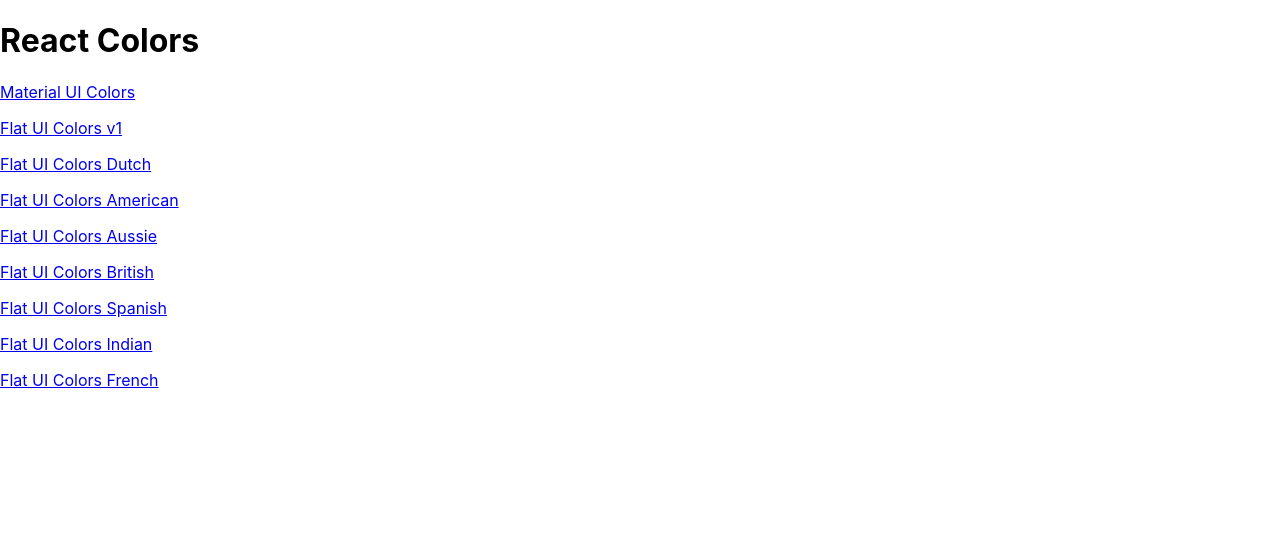
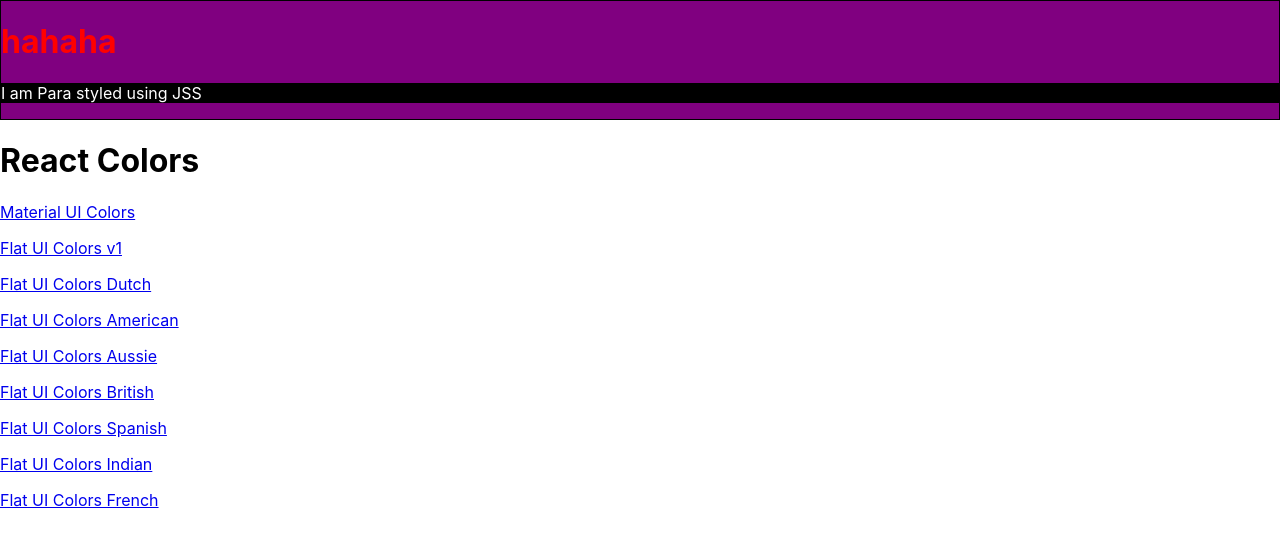
Before and after one commit to rakshith4able/massive-color-project, a React (Create React App) app: page / in a window 1280 px wide. Shown: the top 544 px of the page. Built offline with nearby package versions, Linux system fonts and the light colour scheme.

Commit message:
using css in js with withStyles()

```diff
--- a/package.json
+++ b/package.json
@@ -7,6 +7,7 @@
     "@emotion/styled": "^11.3.0",
     "@mui/icons-material": "^5.0.1",
     "@mui/material": "^5.0.2",
+    "@mui/styles": "^5.0.1",
     "@testing-library/jest-dom": "^5.14.1",
     "@testing-library/react": "^11.2.7",
     "@testing-library/user-event": "^12.8.3",
--- /dev/null
+++ b/src/MiniPalette.js
@@ -0,0 +1,37 @@
+import React from 'react';
+//To use CSS in JS i.e JSS we import withStyles  by installing : npm install @mui/styles
+import { withStyles } from '@mui/styles'
+
+//We will write styles as object where key will be the name of the class which will get stored in classes property of props object
+const styles = {
+    // To style className main
+    main: {
+        backgroundColor: "purple",
+        border: "1px solid black",
+        //To style h1 in main class use & as prefix and give styles as object
+        "& h1": {
+            color: "red"
+        }
+    },
+    //To style class secondary
+    secondary: {
+        backgroundColor: "black",
+        color: "white"
+    },
+
+
+};
+
+//We do not use any states here so we used functional component
+//we have to send props in functional component.
+function MiniPalette(props) {
+    //Take classes property from props and use the class name given in object
+    return (<div className={props.classes.main}>
+        <h1>hahaha</h1>
+        <p className={props.classes.secondary}>I am Para styled using JSS</p>
+    </div>);
+}
+
+
+//We should sendthe object variable consisting of styles as parameter in withStyles in export along with (component name)
+export default withStyles(styles)(MiniPalette);
--- a/src/PaletteList.js
+++ b/src/PaletteList.js
@@ -1,10 +1,12 @@
 import React, { Component } from 'react'
 import { Link } from 'react-router-dom'
+import MiniPalette from './MiniPalette'
 import seedColor from './seedColor'
 export default class PaletteList extends Component {
     render() {
         return (
             <div className="PaletteList">
+                <MiniPalette />
                 <h1>React Colors</h1>
                 {seedColor.map(
                     (palette) => {
```
Also changed, not shown: 1 other file (tests, documents, lock files or other folders).
